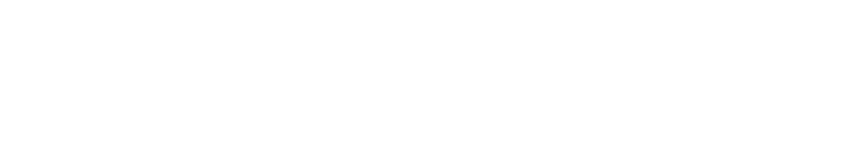
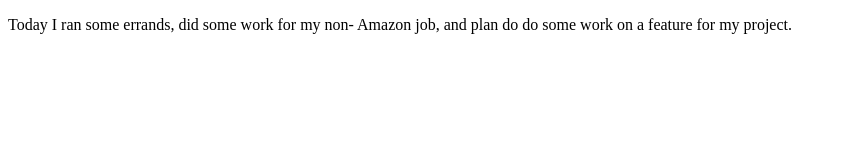
Before and after one commit to jtabb1/2021-06-21-Daily-Coding-Journal, a plain HTML site: page index.html in a window 1280 px wide. Shown: the whole page, without its empty margins (0-841 px from the left). Drawn offline with Linux system fonts and the light colour scheme.

Commit message:
Talk about what I have done for today and what I yet plan to do.

```diff
--- a/index.html
+++ b/index.html
@@ -7,6 +7,11 @@
     <link href="style.css" rel="stylesheet" type="text/css" />
   </head>
   <body>
+
+    <p>Today I ran some errands, did some work for my non-
+      Amazon job, and plan do do some work on a feature for
+      my project.</p>
+
     <script src="script.js"></script>
   </body>
 </html>
```
